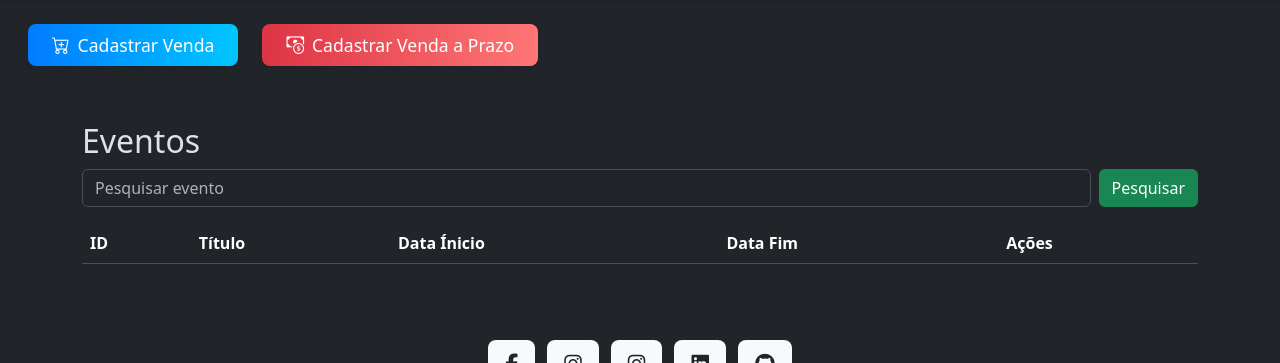
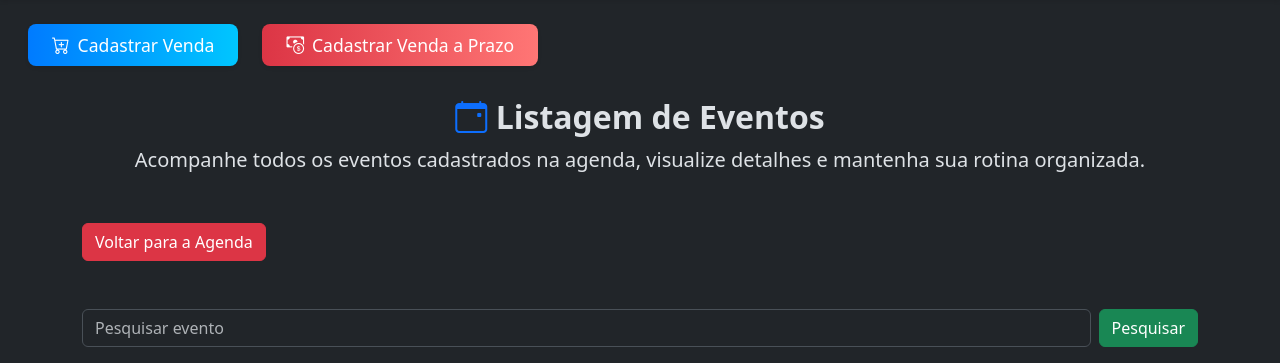
Before and after one commit to GomesMilla/ControleEstoque, a Django app: page /agenda/evento_mes/ in a window 1280 px wide. Shown: the part 62-425 px from the top of the page. Run offline with Django 5.2, Linux system fonts and the light colour scheme; the visitor is signed in with stand-in values (Sample User, id 1); data that the repository does not hold is empty; some libraries are stand-ins or nearby versions.

Commit message:
:pushpin: Ajustando funcionalidade de agenda

```diff
--- a/templates/agenda/cadastrar.html
+++ b/templates/agenda/cadastrar.html
@@ -2,8 +2,12 @@
 {% load static bootstrap form_tags %}
 {% block conteudo %}
 
+    <div class="text-center mb-4">
+        <h2 class="fw-bold"><i class="bi bi-calendar-plus text-primary"></i> Cadastrar Evento</h2>
+        <p class="lead">Cadastre novos eventos na agenda para não perder compromissos importantes e manter o controle das suas atividades.</p>
+    </div>
+
     <div class="container mt-5">
-        <h2>Cadastrar Evento</h2>
         <form method="POST" enctype="multipart/form-data">
             {% csrf_token %}
             {{form.media}}
--- a/templates/agenda/inicio.html
+++ b/templates/agenda/inicio.html
@@ -7,9 +7,9 @@
             <h2>AGENDA</h2>
             <div class="row d-flex align-items-start">
                 <div class="col-auto d-flex flex-column me-3">
-                    <a href="{% url 'cadastrar_evento' %}" class="btn btn-outline-success btn-lg mb-2">Cadastrar Evento</a>
-                    <a href="{% url 'evento_anual' %}" class="btn btn-outline-warning btn-lg mb-2">Eventos do ano</a>
-                    <a href="{% url 'evento_mes' %}" class="btn btn-outline-info btn-lg mb-2">Eventos do mês</a>
+                    <a href="{% url 'cadastrar_evento' %}" class="btn btn-success btn-lg mb-2">Cadastrar Evento</a>
+                    <a href="{% url 'evento_anual' %}" class="btn btn-warning btn-lg mb-2">Eventos do Ano</a>
+                    <a href="{% url 'evento_mes' %}" class="btn btn-info btn-lg mb-2">Eventos do Mês</a>
                 </div>
                 <div class="col">
                     <div id="calendar"></div>
--- a/templates/agenda/listar.html
+++ b/templates/agenda/listar.html
@@ -2,8 +2,13 @@
 {% load static bootstrap %}
 {% block conteudo %}
 
+    <div class="text-center mb-4">
+        <h2 class="fw-bold"><i class="bi bi-calendar-event text-primary"></i> Listagem de Eventos</h2>
+        <p class="lead">Acompanhe todos os eventos cadastrados na agenda, visualize detalhes e mantenha sua rotina organizada.</p>
+    </div>
+
     <div class="container mt-5">
-        <h2>Eventos</h2>
+        <a href="{% url 'agenda' %}" class="btn btn-danger mb-5">Voltar para a Agenda</a>
         <div class="row">
             <form method="get" class="form-inline mb-3 d-flex">
                 <input type="text" name="q" class="form-control me-2" placeholder="Pesquisar evento" value="{{ request.GET.q }}">
--- a/templates/base/index.html
+++ b/templates/base/index.html
@@ -318,7 +318,7 @@
                     </ul>
                     <h6 class="mt-3 text-secondary"><i class="bi bi-bar-chart-line"></i> Relatórios</h6>
                     <ul class="list-group mb-2">
-                        <a class="list-group-item list-group-item-action d-flex align-items-center mt-1" data-bs-toggle="tooltip" data-bs-placement="top" data-bs-title="Funcionalidade em construção">
+                        <a class="list-group-item list-group-item-action d-flex align-items-center mt-1" href="{% url 'relatorios_home' %}">
                             <i class="bi bi-graph-up-arrow me-2 text-secondary"></i> Relatórios
                         </a>
                     </ul>
--- a/templates/core/notificacao/notificacao.html
+++ b/templates/core/notificacao/notificacao.html
@@ -6,7 +6,7 @@
     <h2>Pendências</h2>
     <ol class="list-group list-group-numbered">
       {% if aniversariantes %}
-        <li class="list-group-item d-flex justify-content-between align-items-start">
+        <li class="list-group-item d-flex justify-content-between align-items-start list-group-item-action">
           <div class="ms-2 me-auto">
             <div class="fw-bold">Aniversáriantes!</div>
               Você tem clientes fazendo aniversário hoje.
@@ -18,7 +18,7 @@
       {% endif %}
       <br><br>
       {% if vales_presentes_vencendo %}
-        <li class="list-group-item d-flex justify-content-between align-items-start mt-2">
+        <li class="list-group-item d-flex justify-content-between align-items-start mt-2 list-group-item-action">
           <div class="ms-2 me-auto">
             <div class="fw-bold">Vale Presente Vencendo!</div>
               Você tem vale presente vencendo hoje.
```
